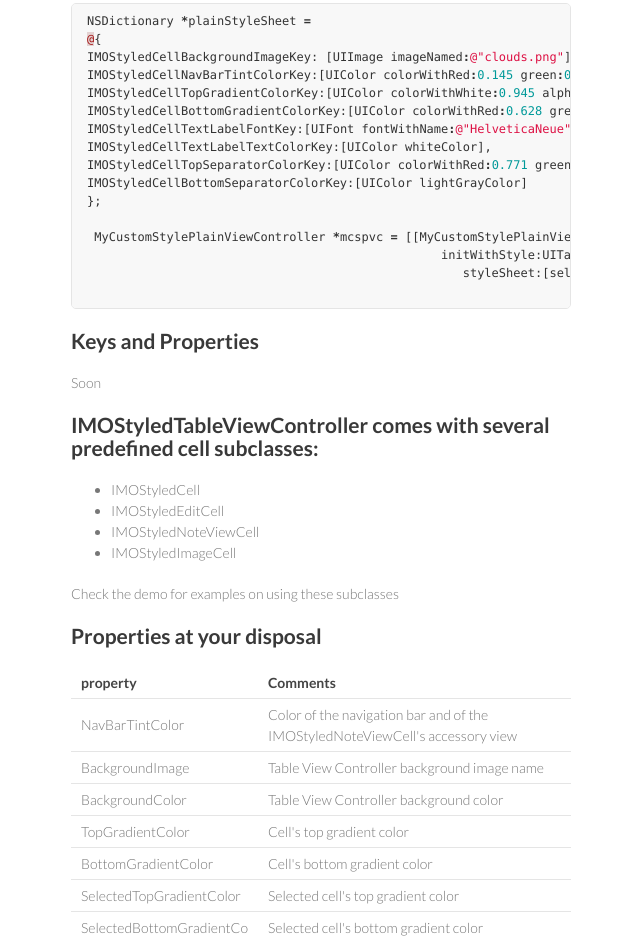
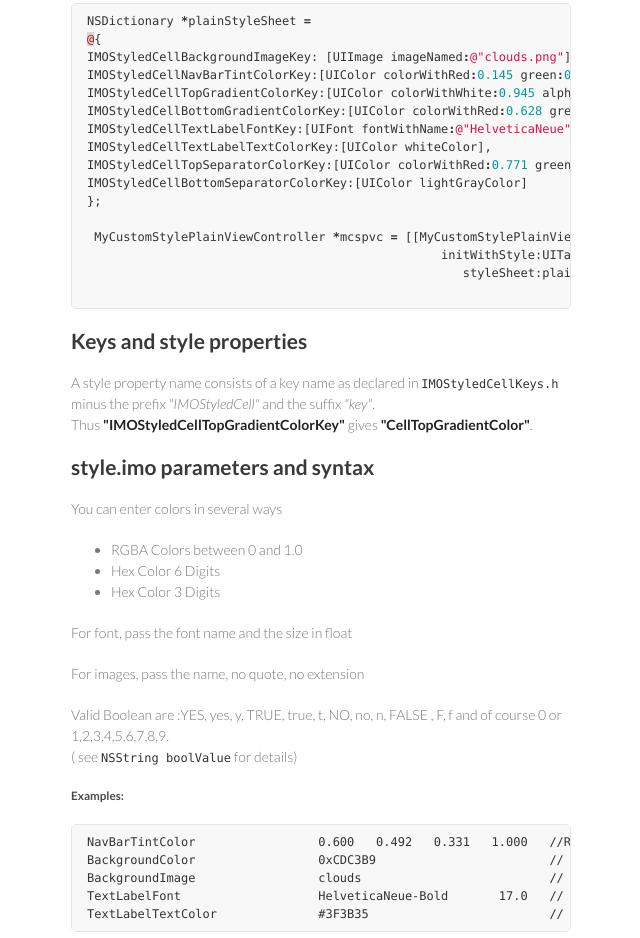
Before and after one commit to fredericcormier/IMOStyledTableViewController, a plain HTML site: page index.html in a window 1280 px wide. Shown: the part 1850-2788 px from the top of the page, without its empty margins (499-1139 px from the left). Drawn offline with Linux system fonts and the light colour scheme.

```diff
--- a/index.html
+++ b/index.html
@@ -105,8 +105,8 @@
 <h4>
 <a name="b---dictionary" class="anchor" href="#b---dictionary"><span class="octicon octicon-link"></span></a>B - Dictionary</h4>
 
-<p>Although it's a good idea to use the style sheet strategy when all your Table View Controllers should use the same style, you might use the dictionary approach to customize just that very single Table View Controller.<br>
-Just call the <code>-initWithStyle:styleSheet:</code>method and pass a dictionary of key/value 's to it:</p>
+<p>Although it's a good idea to use the style sheet strategy when all your Table View Controllers should use the same style, you might use the dictionary approach to customize that very single Table View Controller that may differ from the rest.<br>
+Use the <code>-initWithStyle:styleSheet:</code>method and pass a dictionary of key/value 's to it:</p>
 
 <div class="highlight"><pre><span class="n">NSDictionary</span> <span class="o">*</span><span class="n">plainStyleSheet</span> <span class="o">=</span>
 <span class="err">@</span><span class="p">{</span>
@@ -122,14 +122,41 @@
 
  <span class="n">MyCustomStylePlainViewController</span> <span class="o">*</span><span class="n">mcspvc</span> <span class="o">=</span> <span class="p">[[</span><span class="n">MyCustomStylePlainViewController</span> <span class="n">alloc</span><span class="p">]</span>
                                                  <span class="nl">initWithStyle:</span><span class="n">UITableViewStylePlain</span>
-                                                    <span class="nl">styleSheet:</span><span class="p">[</span><span class="n">self</span> <span class="n">plainStyleSheet</span><span class="p">]];</span>
+                                                    <span class="nl">styleSheet:</span><span class="n">plainStyleSheet</span><span class="p">];</span>
 
 </pre></div>
 
 <h2>
-<a name="keys-and-properties" class="anchor" href="#keys-and-properties"><span class="octicon octicon-link"></span></a>Keys and Properties</h2>
+<a name="keys-and-style-properties" class="anchor" href="#keys-and-style-properties"><span class="octicon octicon-link"></span></a>Keys and style properties</h2>
 
-<p>Soon</p>
+<p>A style property name consists of a key name as declared in <code>IMOStyledCellKeys.h</code> minus the prefix <em>"IMOStyledCell"</em>  and the suffix <em>"key"</em>.<br>
+Thus <strong>"IMOStyledCellTopGradientColorKey"</strong> gives <strong>"CellTopGradientColor"</strong>.</p>
+
+<h2>
+<a name="styleimo-parameters-and-syntax" class="anchor" href="#styleimo-parameters-and-syntax"><span class="octicon octicon-link"></span></a>style.imo parameters and syntax</h2>
+
+<p>You can enter colors in several ways</p>
+
+<ul>
+<li>RGBA Colors  between 0 and 1.0</li>
+<li>Hex Color 6 Digits </li>
+<li>Hex Color 3 Digits </li>
+</ul><p>For font, pass the font name and the size in float</p>
+
+<p>For images, pass the name, no quote, no extension</p>
+
+<p>Valid Boolean are :YES, yes, y, TRUE, true, t, NO, no, n, FALSE , F, f and of course 0 or 1,2,3,4,5,6,7,8,9.<br>
+( see <code>NSString boolValue</code> for details)</p>
+
+<h5>
+<a name="examples" class="anchor" href="#examples"><span class="octicon octicon-link"></span></a>Examples:</h5>
+
+<pre><code>NavBarTintColor                 0.600   0.492   0.331   1.000   //RGBA
+BackgroundColor                 0xCDC3B9                        // Hex, 6 digits only
+BackgroundImage                 clouds                          // Image Name - Doesn't need extension
+TextLabelFont                   HelveticaNeue-Bold       17.0   // Font name and size
+TextLabelTextColor              #3F3B35                         // Hex, 3 or 6 digits
+</code></pre>
 
 <h2>
 <a name="imostyledtableviewcontroller-comes-with-several-predefined-cell-subclasses" class="anchor" href="#imostyledtableviewcontroller-comes-with-several-predefined-cell-subclasses"><span class="octicon octicon-link"></span></a>IMOStyledTableViewController comes with several predefined cell subclasses:</h2>
@@ -262,11 +289,6 @@
 <td>Depending on your cell color… you may want to change this</td>
 </tr>
 </table><h2>
-<a name="syntax-of-an-imo-file" class="anchor" href="#syntax-of-an-imo-file"><span class="octicon octicon-link"></span></a>Syntax of an .imo file</h2>
-
-<p>soon</p>
-
-<h2>
 <a name="license" class="anchor" href="#license"><span class="octicon octicon-link"></span></a>LICENSE</h2>
 
 <p>Copyright (C) 2013 Frederic Cormier</p>
```
Also changed, not shown: params.json (+1 -1 lines).
